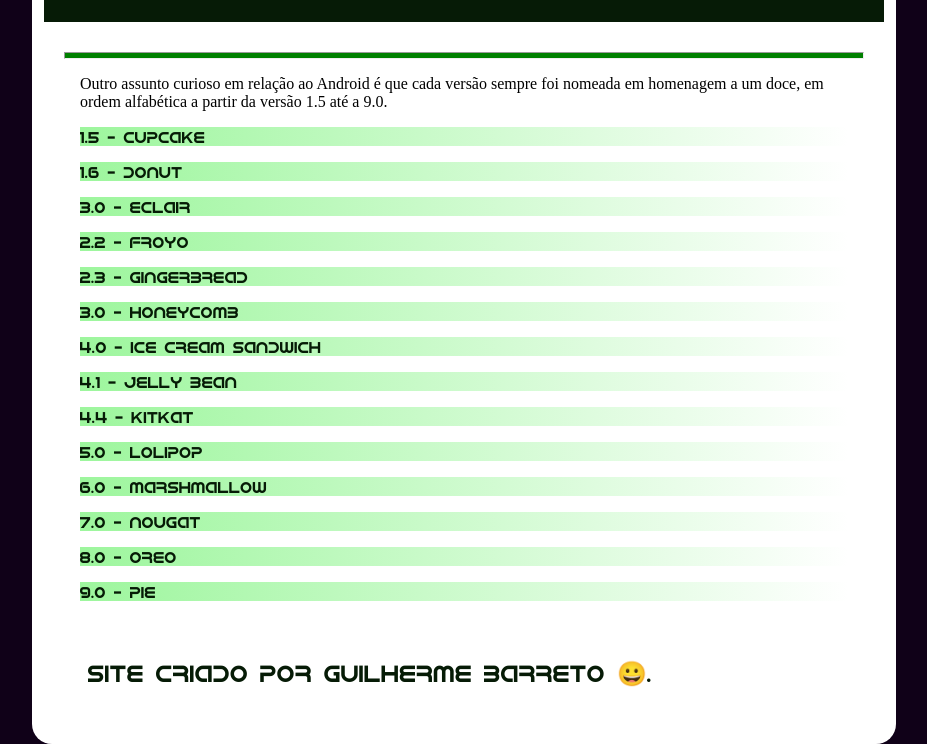
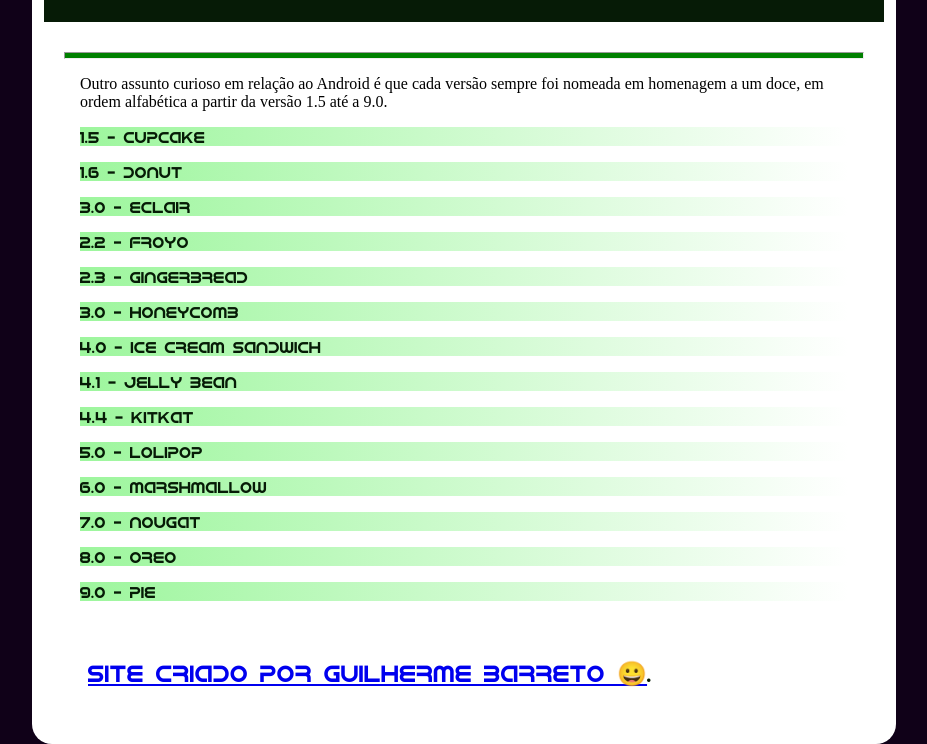
Before and after one commit to Guilherme-Barreto/Android, a plain HTML site: page index.html in a window 1280 px wide. Shown: the part 2116-2860 px from the top of the page, without its empty margins (176-1103 px from the left). Drawn offline with Linux system fonts and the light colour scheme.

Commit message:
segundo commit

```diff
--- a/index.html
+++ b/index.html
@@ -75,7 +75,7 @@
         <p class="versao">8.0 - Oreo</p>
         <p class="versao">9.0 - Pie</p>
         <br>
-        <p id="final">Site criado por Guilherme Barreto 😀.</p>
+        <p id="final"><a href="https://github.com/Guilherme-Barreto">Site criado por Guilherme Barreto 😀</a>.</p>
     </main>
 </body>
 </html>
```
